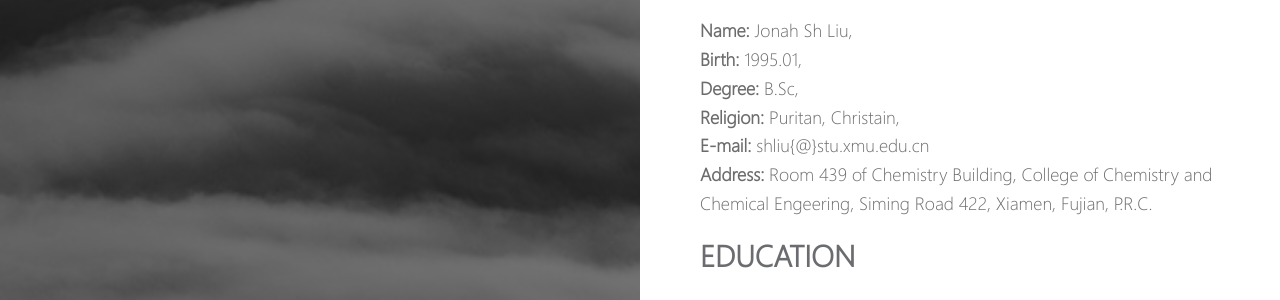
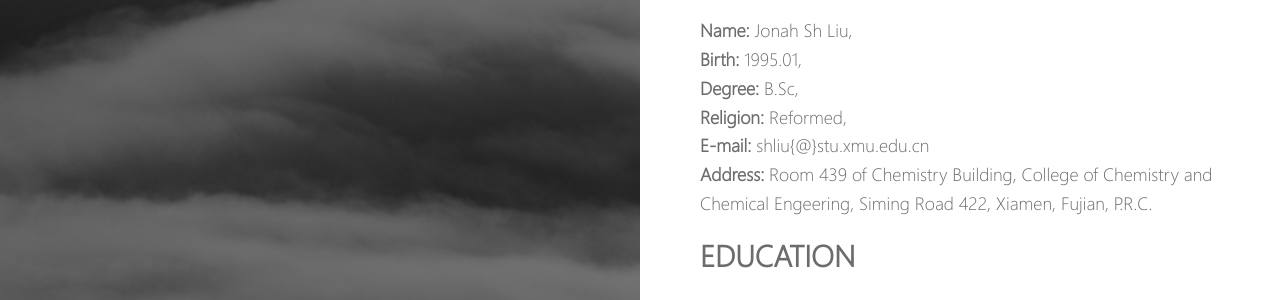
Before and after one commit to shuayliu/shuayliu.github.io, a Jekyll site: the page built from _pages/Curriculum_Vitae.md, in a window 1280 px wide. Shown: the part 223-523 px from the top of the page. Built offline with Jekyll 4.4.1, drawn with Linux system fonts in a browser that asks for light colours.

Commit message:
Change religion to Reformed

```diff
--- a/_pages/Curriculum_Vitae.md
+++ b/_pages/Curriculum_Vitae.md
@@ -9,7 +9,7 @@ permalink: /cv.html
 **Name:** Jonah Sh Liu,
 **Birth:** 1995.01,
 **Degree:** B.Sc,
-**Religion:** Puritan, Christain,
+**Religion:** Reformed,
 **E-mail:** shliu{@}stu.xmu.edu.cn
 **Address:** Room 439 of Chemistry Building, College of Chemistry and Chemical Engeering, Siming Road 422, Xiamen, Fujian, P.R.C.
 
```
